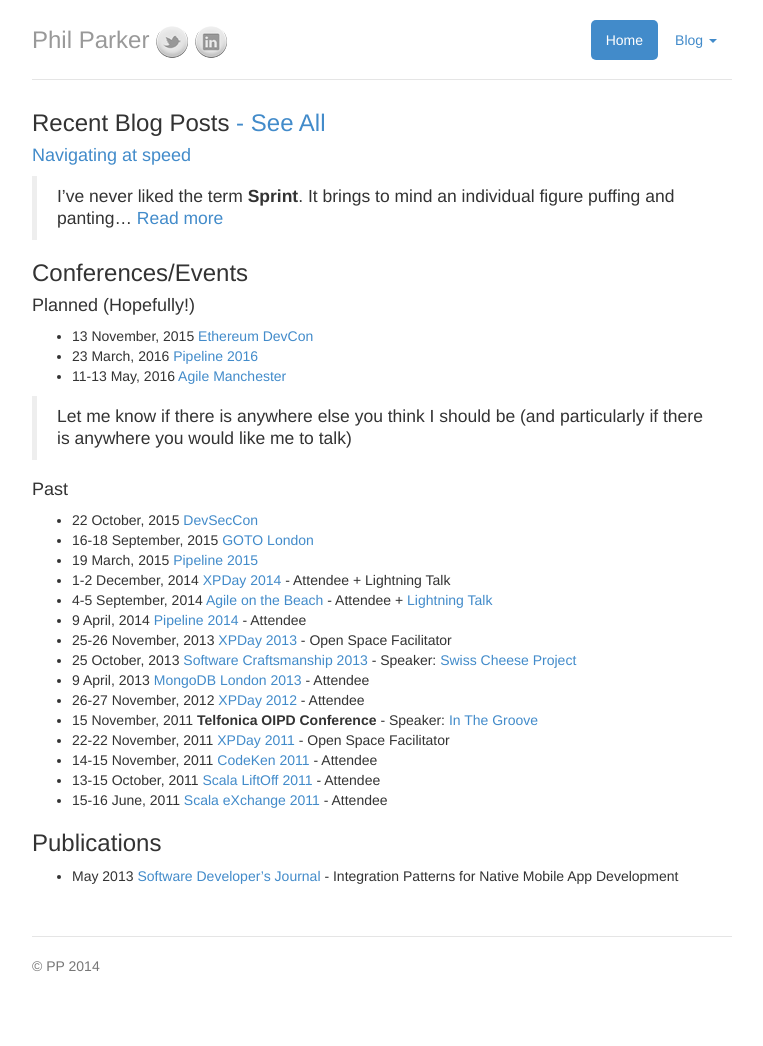
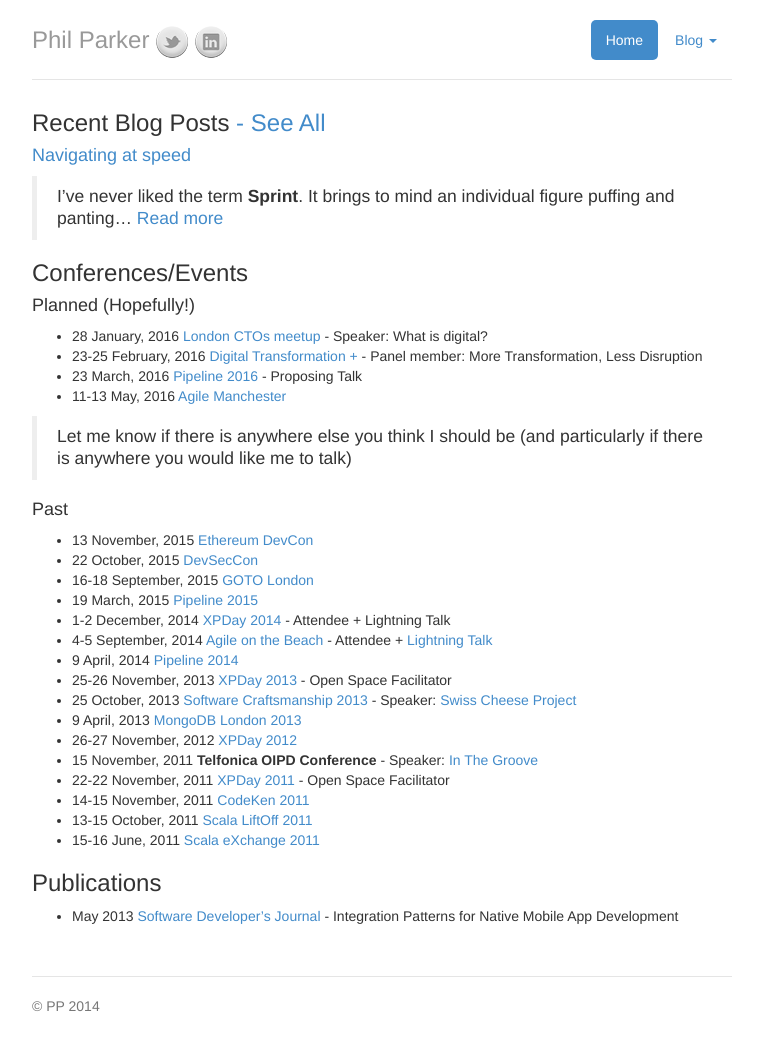
Before and after one commit to parker0phil/parker0phil.github.io, a Jekyll site: the page built from index.md, in a window 1280 px wide. Shown: the whole page, without its empty margins (258-1021 px from the left). Built offline with Jekyll 4.4.1, drawn with Linux system fonts in a browser that asks for light colours; before the commit the page ends 1006 px from its top, so only the background shows below that.

Commit message:
updated events

```diff
--- a/index.md
+++ b/index.md
@@ -13,29 +13,31 @@
 
 #### Planned (Hopefully!)
 
-- 13 November, 2015 [Ethereum DevCon](https://devcon.ethereum.org/)
-- 23 March, 2016 [Pipeline 2016](http://web.pipelineconf.info/)
+- 28 January, 2016 [London CTOs meetup](http://www.meetup.com/LondonCTOs/) - Speaker: What is digital?
+- 23-25 February, 2016 [Digital Transformation +](http://www.digitaltransformationplus.com/conference-day-one---february-24th-2016-agendaday) - Panel member: More Transformation, Less Disruption
+- 23 March, 2016 [Pipeline 2016](http://web.pipelineconf.info/) - Proposing Talk
 - 11-13 May, 2016 [Agile Manchester](http://agilemanchester.net/2016/)
 
 > Let me know if there is anywhere else you think I should be (and particularly if there is anywhere you would like me to talk)
 
 #### Past
 
+- 13 November, 2015 [Ethereum DevCon](https://devcon.ethereum.org/)
 - 22 October, 2015 [DevSecCon](https://www.devseccon.com/)
 - 16-18 September, 2015 [GOTO London](http://gotocon.com/goto-london-2015/)
 - 19 March, 2015 [Pipeline 2015](http://web.pipelineconf.info/2015-event/)
 - 1-2 December, 2014 [XPDay 2014](http://xpday.wordpress.com/) - Attendee + Lightning Talk
 - 4-5 September, 2014 [Agile on the Beach](http://agileonthebeach.com/) - Attendee + [Lightning Talk](/2014/09/04/architecture-101+domain-alignment/)
-- 9 April, 2014 [Pipeline 2014](http://web.pipelineconf.info/2014-event/) - Attendee
+- 9 April, 2014 [Pipeline 2014](http://web.pipelineconf.info/2014-event/)
 - 25-26 November, 2013 [XPDay 2013](http://xpday.wordpress.com/) - Open Space Facilitator
 - 25 October, 2013 [Software Craftsmanship 2013](http://www.codemanship.co.uk/softwarecraftsmanship/) - Speaker: [Swiss Cheese Project](http://about.swisscheeseproject.com/sc2013.html)
-- 9 April, 2013 [MongoDB London 2013](http://www.mongodb.com/events/mongodb-london-2013) - Attendee
-- 26-27 November, 2012 [XPDay 2012](http://xpday.wordpress.com/page/2/) - Attendee
+- 9 April, 2013 [MongoDB London 2013](http://www.mongodb.com/events/mongodb-london-2013)
+- 26-27 November, 2012 [XPDay 2012](http://xpday.wordpress.com/page/2/)
 - 15 November, 2011 **Telfonica OIPD Conference** - Speaker: [In The Groove](http://www.youtube.com/watch?v=fTYwj625Tp8)
 - 22-22 November, 2011 [XPDay 2011](http://xpday2011.wordpress.com/) - Open Space Facilitator
-- 14-15 November, 2011 [CodeKen 2011](http://codeken.com/codeken-2012/codeken-2011.html) - Attendee
-- 13-15 October, 2011 [Scala LiftOff 2011](https://skillsmatter.com/conferences/803-scala-lift-off-london-2011) - Attendee
-- 15-16 June, 2011 [Scala eXchange 2011](https://skillsmatter.com/conferences/857-scala-exchange-2011) - Attendee
+- 14-15 November, 2011 [CodeKen 2011](http://codeken.com/codeken-2012/codeken-2011.html)
+- 13-15 October, 2011 [Scala LiftOff 2011](https://skillsmatter.com/conferences/803-scala-lift-off-london-2011)
+- 15-16 June, 2011 [Scala eXchange 2011](https://skillsmatter.com/conferences/857-scala-exchange-2011)
 
 ### Publications
 
```
